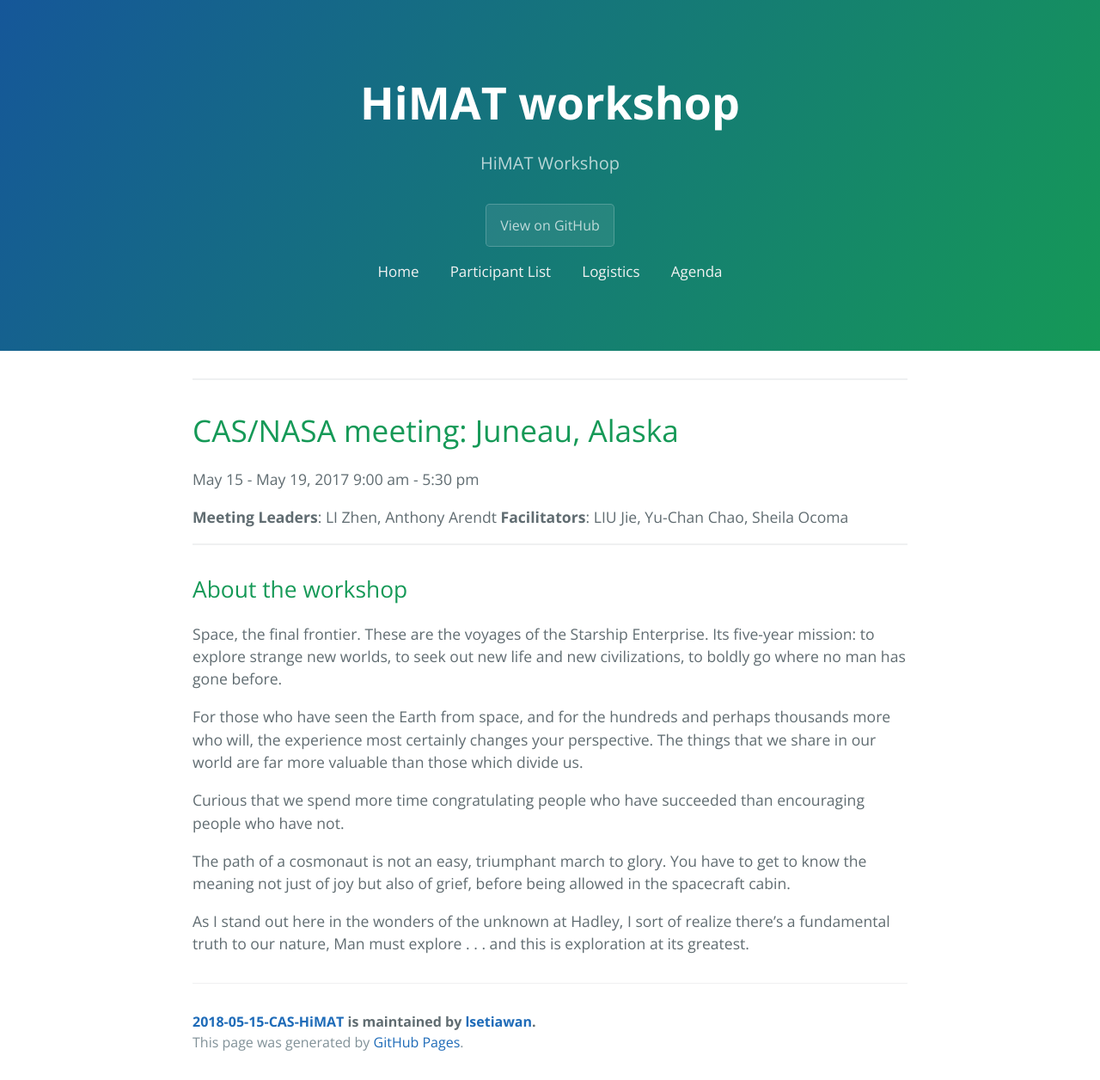
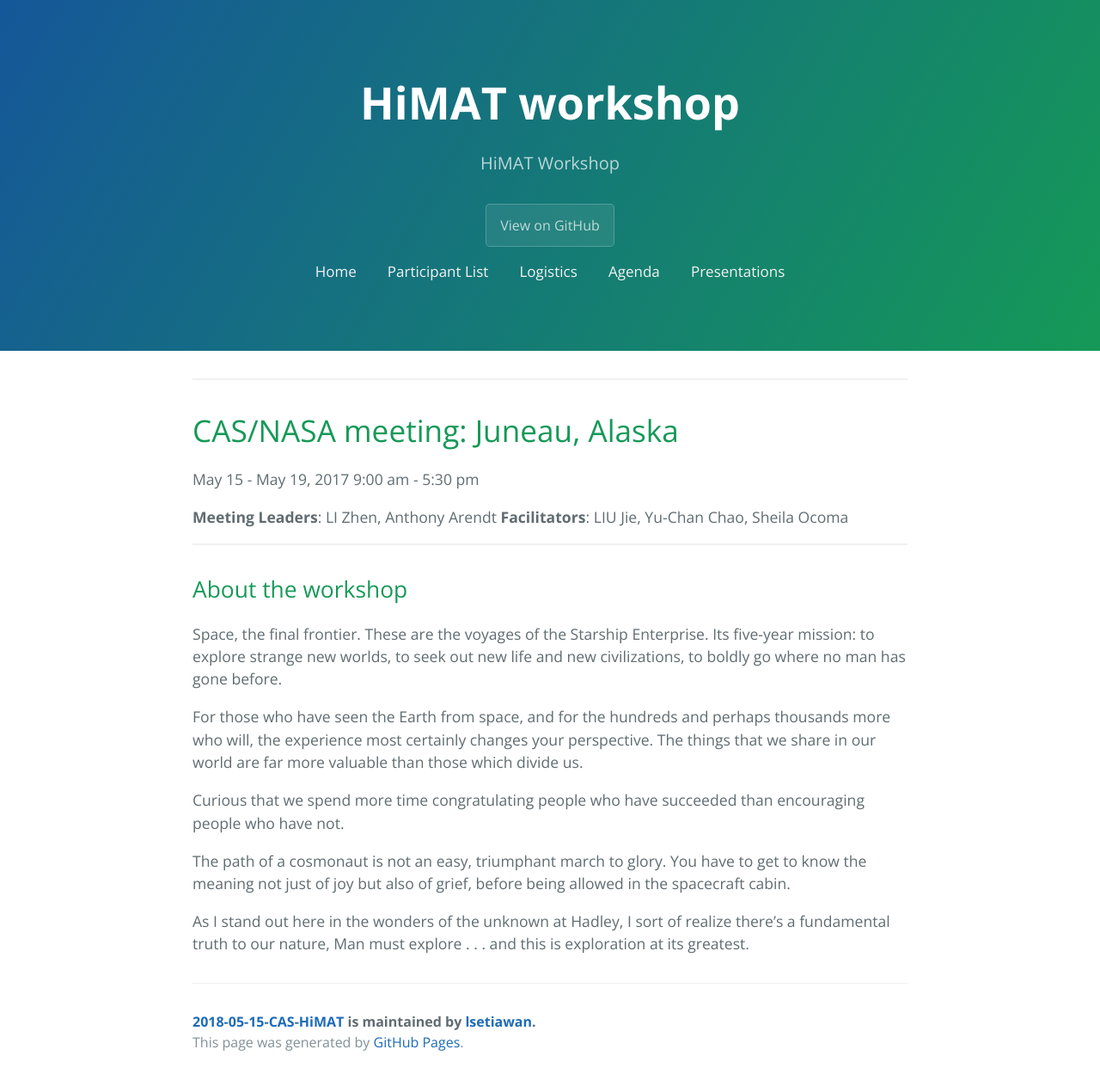
Before and after one commit to lsetiawan/2018-05-15-CAS-HiMAT, a Jekyll site: the page built from index.md, in a window 1280 px wide. Shown: the whole page at 86% size. Built offline with Jekyll 4.4.1, drawn with Linux system fonts in a browser that asks for light colours.

Commit message:
Update pagelist.yml

```diff
--- a/_data/pagelist.yml
+++ b/_data/pagelist.yml
@@ -12,3 +12,6 @@ docs:
 
 - title: Agenda
   url: agenda.html
+
+- title: Presentations
+  url: presentations.html
```
